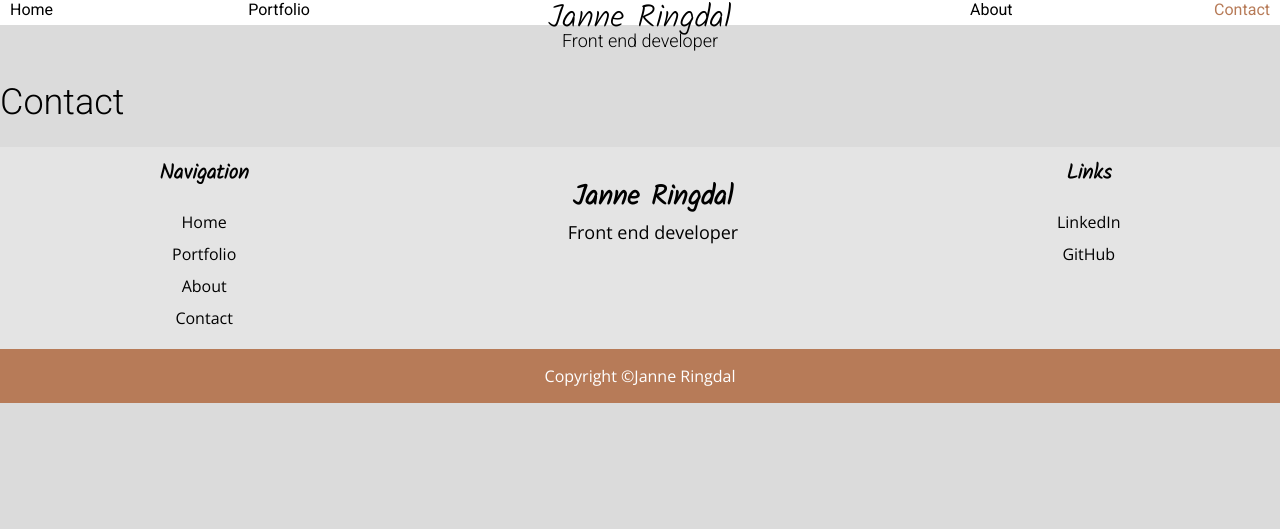
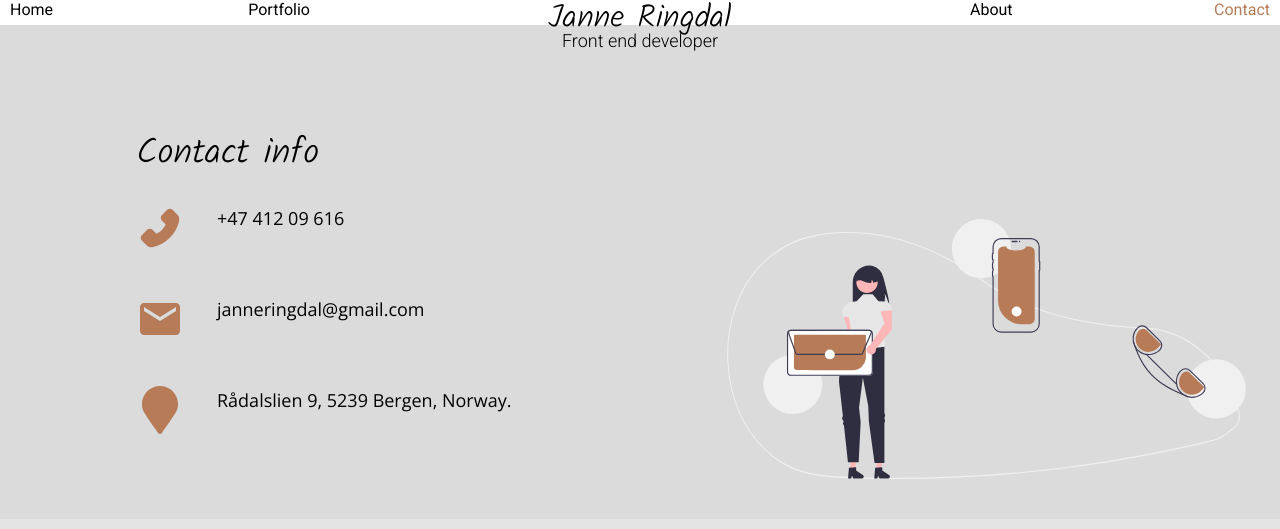
Before and after one commit to Janne-R/portfolio2, a React (Create React App) app: page /contact in a window 1280 px wide. Shown: the part 657-1186 px from the top of the page. Before the commit the page ends 1060 px from the top, so only its background shows below. Built offline with nearby package versions, Linux system fonts and the light colour scheme.

Commit message:
contact page

```diff
--- /dev/null
+++ b/src/components/ContactInfo.js
@@ -0,0 +1,55 @@
+import styled from "styled-components";
+import { HandWrittenH1 } from "../components/Handwritten";
+import BlockContainer from "./BlockContainer";
+import NumbersGrid from "./NumbersGrid";
+import { AiFillPhone } from "react-icons/ai";
+import { MdEmail } from "react-icons/md";
+import { FaMapMarker } from "react-icons/fa";
+
+
+
+const H1 = styled(HandWrittenH1)`
+text-align: start;
+`;
+
+const Flex = styled.div`
+@media ${({ theme }) => theme.devices.tabletS} {
+
+  display: flex;
+    flex-direction: row-reverse;
+}
+`;
+
+const Image = styled.img`
+@media ${({ theme }) => theme.devices.tabletS} {
+  width: 45%;
+    align-self: self-end;
+}
+`;
+
+const Div = styled.div`
+@media ${({ theme }) => theme.devices.tabletS} {
+width: 45%;
+}
+`;
+
+const ContactInfo = () => {
+  return (
+    <>
+      <BlockContainer>
+        <Flex>
+          <Image src="images/contact.svg" height="260px" width="100%" />
+          <Div>
+            <H1>Contact info</H1>
+            <NumbersGrid number=<AiFillPhone /> p=" +47 412 09 616"/>
+            <NumbersGrid number=<MdEmail /> p=" janneringdal@gmail.com"/>
+            <NumbersGrid number=<FaMapMarker /> p=" Rådalslien 9,
+            5239 Bergen, Norway."/>
+          </Div>
+        </Flex>
+      </BlockContainer>
+    </>
+  );
+};
+
+export default ContactInfo;
--- a/src/pages/Contact.js
+++ b/src/pages/Contact.js
@@ -1,5 +1,7 @@
+import ContactInfo from "../components/ContactInfo";
+
 const Contact = () => (
-  <h1>Contact</h1>
+  <ContactInfo />
 );
 
 export default Contact;
```
Also changed, not shown: public/images/contact.svg (renamed from public/images/undrawContact.svg).
